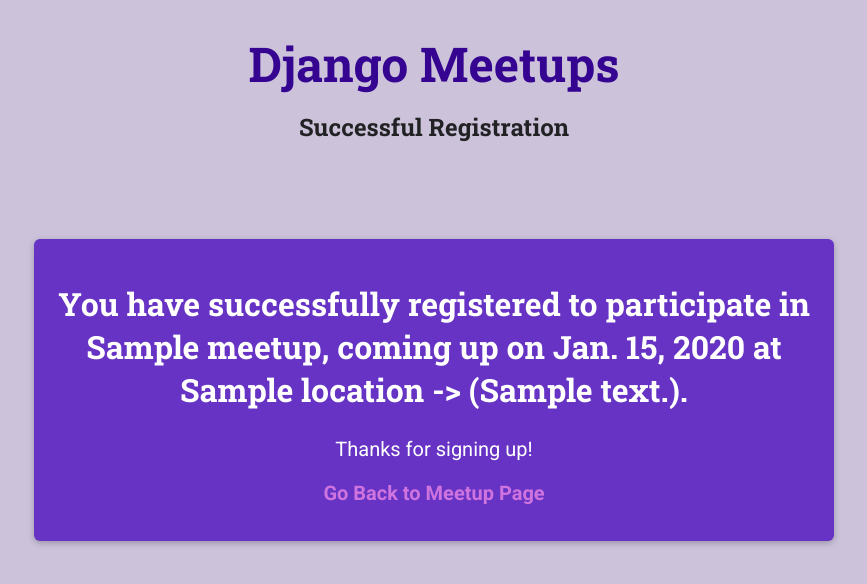
After one commit to jj-one/django-course-site-base, a Django app: a page that uses meetups/templates/meetups/registration-success.html in a window 1280 px wide. The commit adds this page. Shown: the top 584 px of the page, without its empty margins (206-1073 px from the left). Run offline with Django 3.2, Linux system fonts and the light colour scheme; tables that the repository leaves empty hold one stand-in row (values such as "Sample post").

Commit message:
Added participant registration form and success page

```diff
--- /dev/null
+++ b/meetups/templates/meetups/registration-success.html
@@ -0,0 +1,19 @@
+{% extends 'meetups/base/base.html' %}
+
+{% load static %}
+
+{% block document_name %}Successful Registration{% endblock %}
+{% block page_css %}
+  <link rel="stylesheet" href="{% static 'meetups/styles/registration-confirmation.css' %}">
+{% endblock %}
+
+{% block main_heading %}Successful Registration{% endblock %}
+
+{% block body %}
+  <section id="confirmation">
+    <h2>You have successfully registered to participate in {{selected_meetup.title}},
+      coming up on {{selected_meetup.date}} at {{selected_meetup.location}}.</h2>
+    <p>Thanks for signing up!</p>
+    <p><a href="{% url 'meetup-details' selected_meetup.slug %}">Go Back to Meetup Page</a></p>
+  </section>
+{% endblock %}
--- a/meetups/urls.py
+++ b/meetups/urls.py
@@ -3,5 +3,6 @@
 
 urlpatterns = [
   path("meetups/", views.index, name="meetups"),
-  path('meetups/<slug:meetup_slug>/', views.meetup_details, name="meetup-details")
+  path('meetups/successful-registration/<slug:meetup_slug>/', views.registration_success, name="registration-success"),
+  path('meetups/<slug:meetup_slug>/', views.meetup_details, name="meetup-details"),
 ]
--- a/meetups/views.py
+++ b/meetups/views.py
@@ -1,5 +1,6 @@
-from django.shortcuts import render
-from .models import Meetup
+from django.shortcuts import render, redirect
+from .models import Meetup, Participant
+from .forms import RegistrationForm
 
 # Create your views here.
 def index(request):
@@ -8,10 +9,28 @@
   return render(request, "meetups/index.html", context)
 
 def meetup_details(request, meetup_slug):
+  registration_form = RegistrationForm()
   try:
     selected_meetup = Meetup.objects.get(slug=meetup_slug)
   except Exception as _:
-    return render(request, "meetups/meetup-details.html", {"found": False})
+    return render(request, "meetups/meetup-details.html", {"found": False, "form": registration_form})
+  if request.method == "POST":
+    registration_form = RegistrationForm(request.POST)
+    if registration_form.is_valid():
+      # email = registration_form.cleaned_data["email"]
+      # participant, _ = Participant.objects.get_or_create(email=email)
+      participant = registration_form.save()
+      selected_meetup.participant.add(participant)
+      return redirect("registration-success", selected_meetup.slug)
 
-  context = {"found": True, "selected_meetup": selected_meetup}
+  context = {"found": True, "selected_meetup": selected_meetup, "form": registration_form}
   return render(request, "meetups/meetup-details.html", context)
+
+def registration_success(request, meetup_slug):
+  try:
+    selected_meetup = Meetup.objects.get(slug=meetup_slug)
+  except Exception as _:
+    return render(request, "meetups/index.html", {})
+
+  context = {"selected_meetup": selected_meetup}
+  return render(request, 'meetups/registration-success.html', context)
```
Also changed, not shown: meetups/forms.py (added, +9 -0 lines), meetups/templates/meetups/meetup-details.html (+9 -1 lines).
